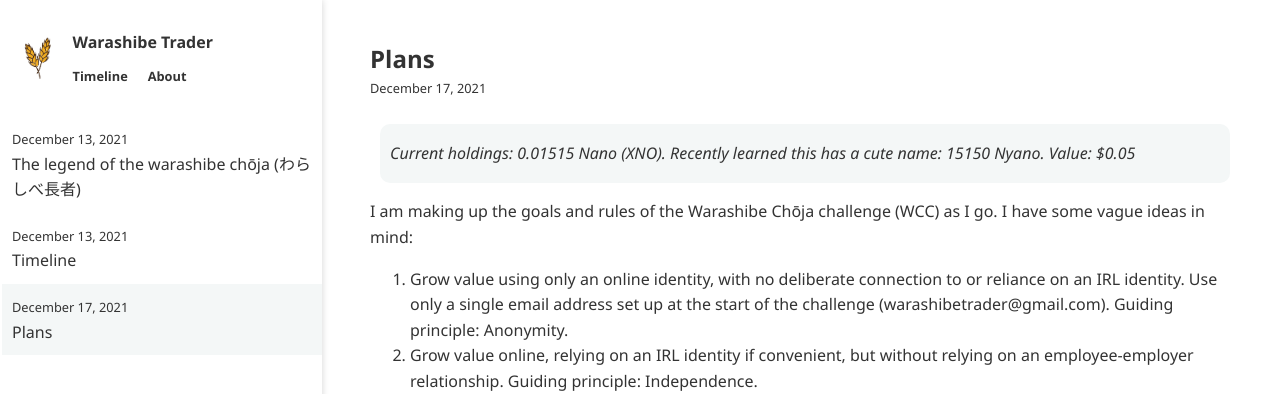
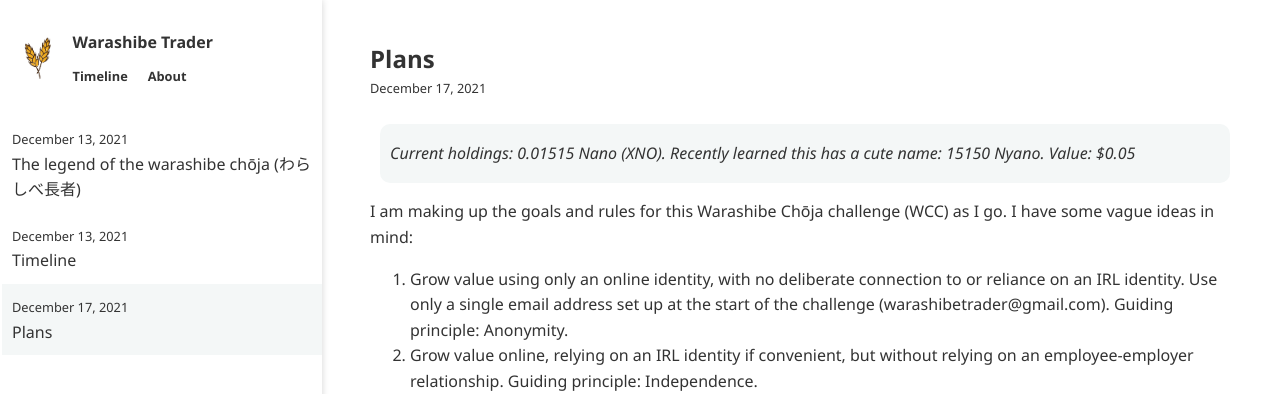
Before and after one commit to warashibetrader/warashibetrader.github.io, a Jekyll site: the page built from _posts/2021-12-17-plans.md, in a window 1280 px wide. Shown: the top 394 px of the page. Built offline with Jekyll 4.4.1, drawn with Linux system fonts in a browser that asks for light colours.

Commit message:
Update 2021-12-17-plans.md

```diff
--- a/_posts/2021-12-17-plans.md
+++ b/_posts/2021-12-17-plans.md
@@ -4,7 +4,7 @@ title: "Plans"
 
 > Current holdings: 0.01515 Nano (XNO). Recently learned this has a cute name: 15150 Nyano. Value: $0.05
 
-I am making up the goals and rules of the Warashibe Chōja challenge (WCC) as I go. I have some vague ideas in mind:
+I am making up the goals and rules for this Warashibe Chōja challenge (WCC) as I go. I have some vague ideas in mind:
 
 1. Grow value using only an online identity, with no deliberate connection to or reliance on an IRL identity. Use only a single email address set up at the start of the challenge (warashibetrader@gmail.com). Guiding principle: Anonymity.
 2. Grow value online, relying on an IRL identity if convenient, but without relying on an employee-employer relationship. Guiding principle: Independence.
```
